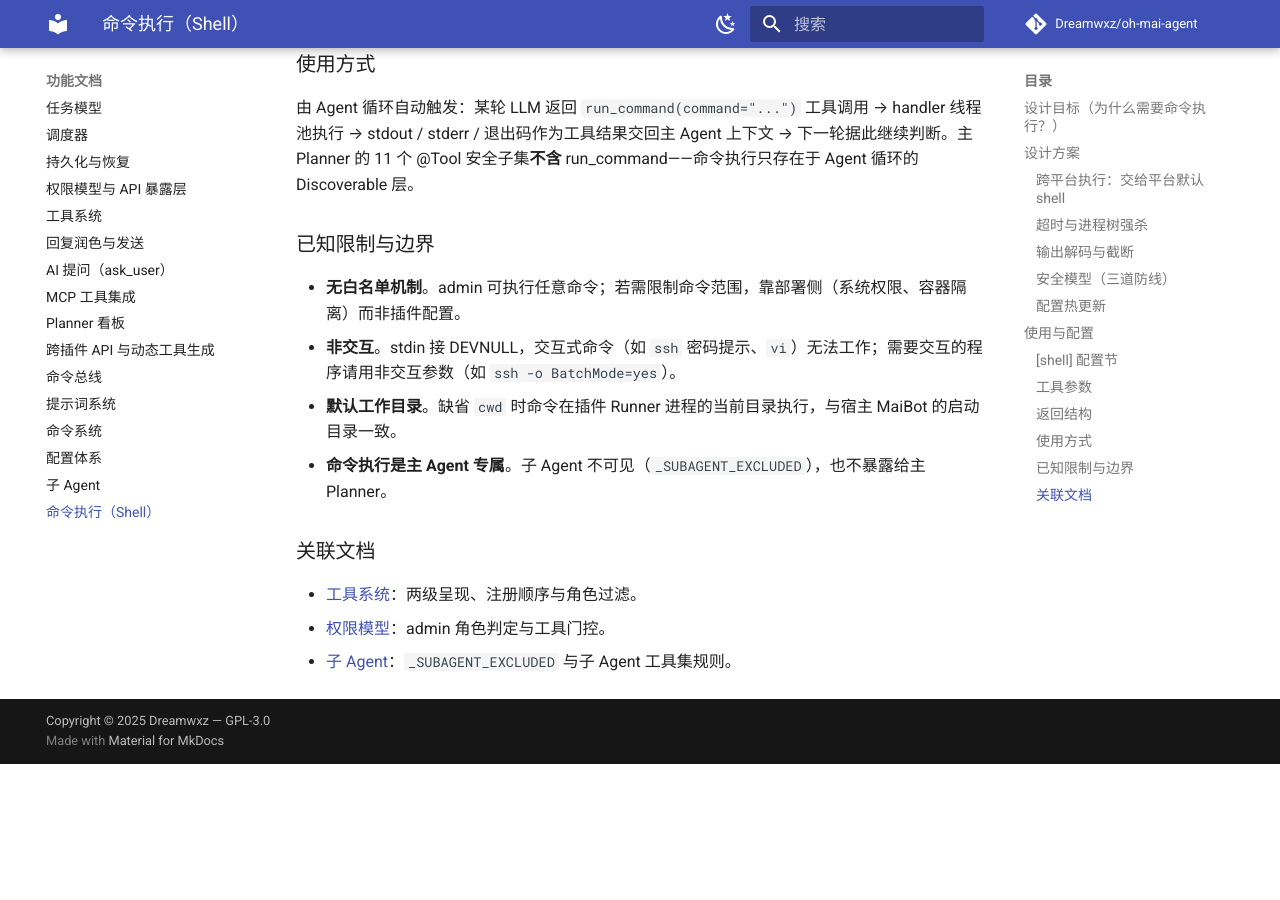
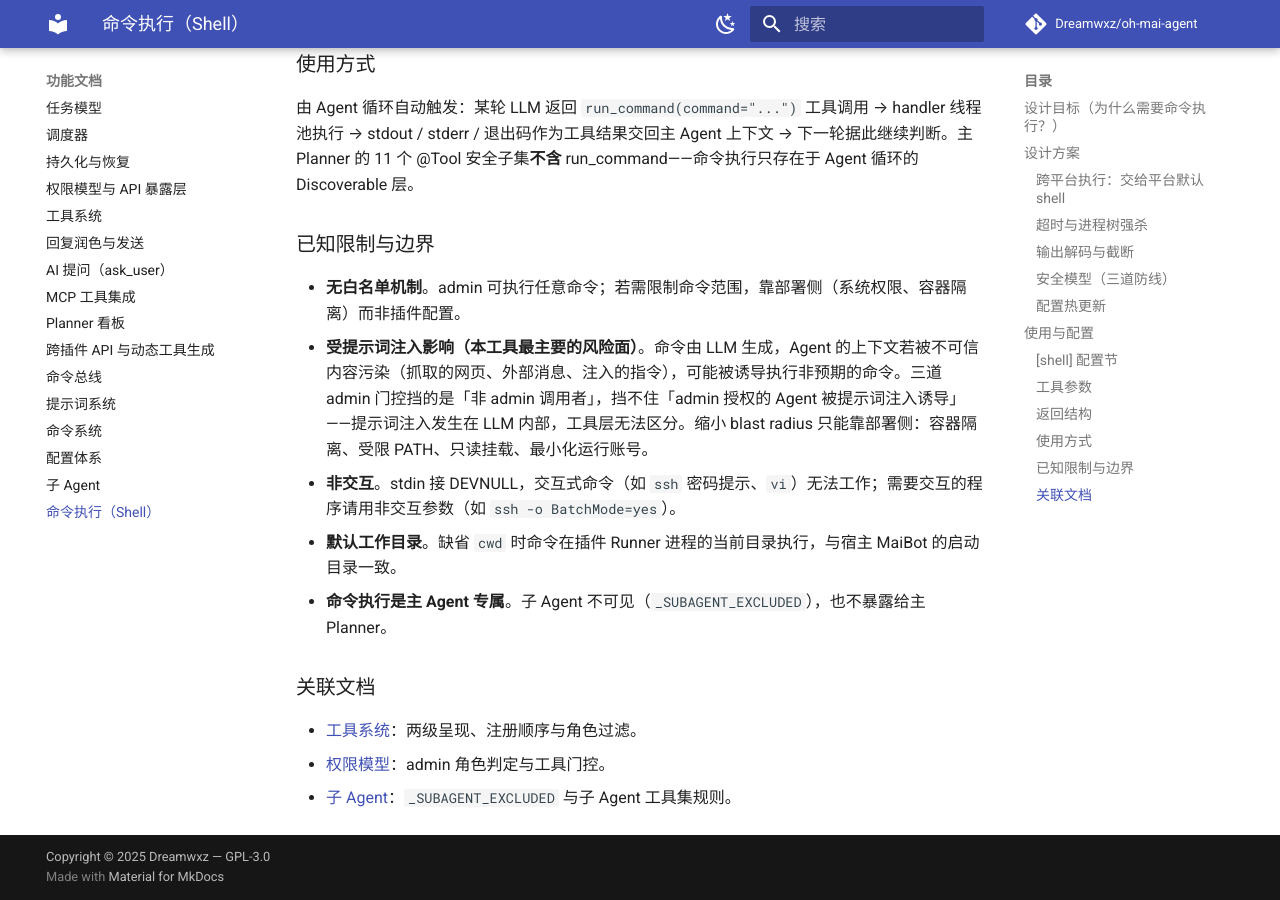
Before and after one commit to Dreamwxz/oh-mai-agent, an MkDocs documentation site: the page built from docs/features/16-shell.md, in a window 1280 px wide and 900 px high, scrolled down 3453 px. Built offline with MkDocs 1.6.1 and Material for MkDocs 9.7.7, drawn with Linux system fonts in a browser that asks for light colours; comment, search, counter and statistics services are not loaded; before the commit the page ends 4217 px from its top, so only the background shows below that.

Commit message:
docs(shell): document prompt-injection threat model of run_command
16-shell.md known-limitations: the three admin gates stop non-admin
callers but not an admin-authorized agent induced by prompt injection;
deployment-side isolation (container, restricted PATH, read-only mounts)
is the only blast-radius reducer

```diff
--- a/docs/features/16-shell.md
+++ b/docs/features/16-shell.md
@@ -98,6 +98,7 @@ handler 每次调用都执行 `cfg = config_getter()`（闭包内是 `lambda: se
 ### 已知限制与边界
 
 - **无白名单机制**。admin 可执行任意命令；若需限制命令范围，靠部署侧（系统权限、容器隔离）而非插件配置。
+- **受提示词注入影响（本工具最主要的风险面）**。命令由 LLM 生成，Agent 的上下文若被不可信内容污染（抓取的网页、外部消息、注入的指令），可能被诱导执行非预期的命令。三道 admin 门控挡的是「非 admin 调用者」，挡不住「admin 授权的 Agent 被提示词注入诱导」——提示词注入发生在 LLM 内部，工具层无法区分。缩小 blast radius 只能靠部署侧：容器隔离、受限 PATH、只读挂载、最小化运行账号。
 - **非交互**。stdin 接 DEVNULL，交互式命令（如 `ssh` 密码提示、`vi`）无法工作；需要交互的程序请用非交互参数（如 `ssh -o BatchMode=yes`）。
 - **默认工作目录**。缺省 `cwd` 时命令在插件 Runner 进程的当前目录执行，与宿主 MaiBot 的启动目录一致。
 - **命令执行是主 Agent 专属**。子 Agent 不可见（`_SUBAGENT_EXCLUDED`），也不暴露给主 Planner。
```
